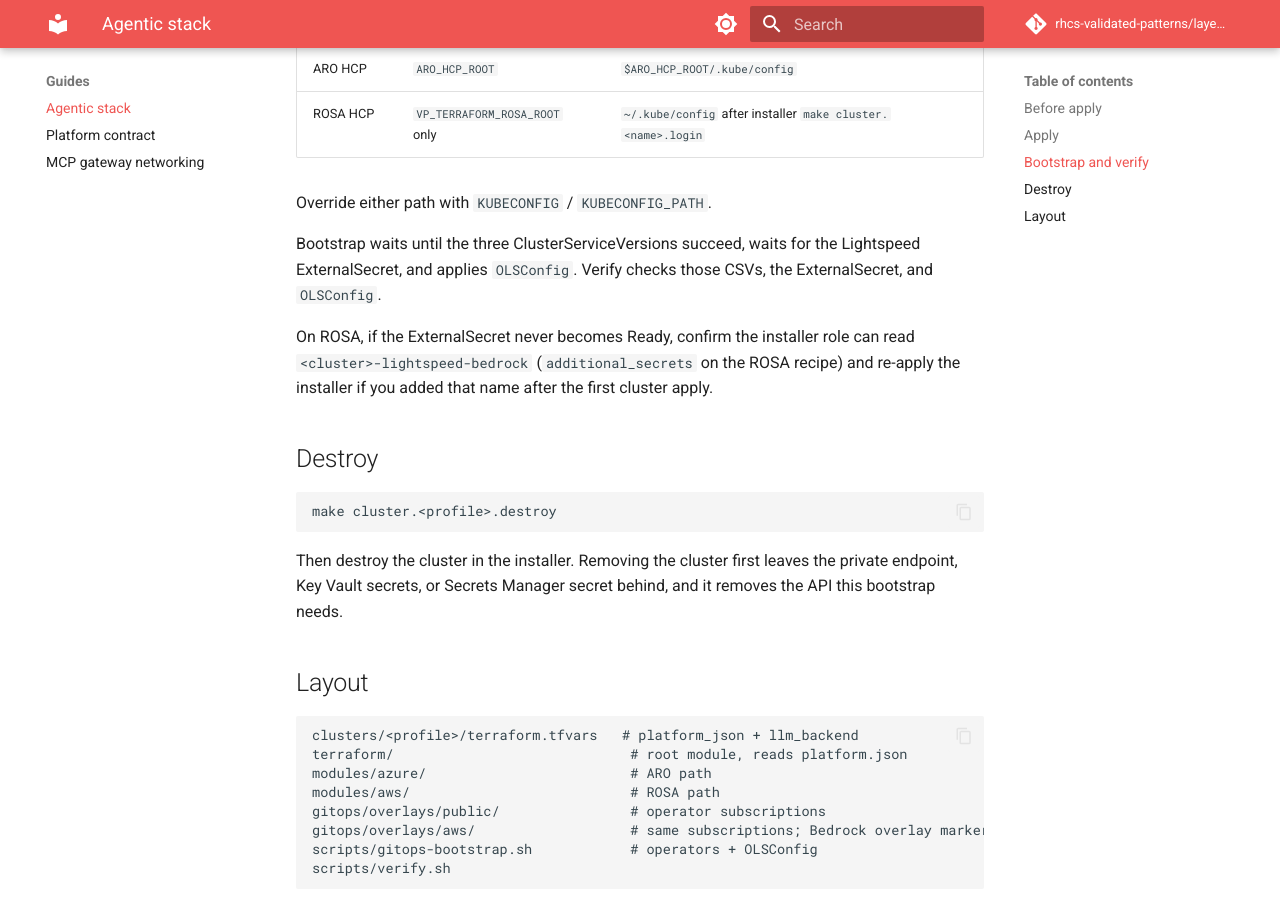
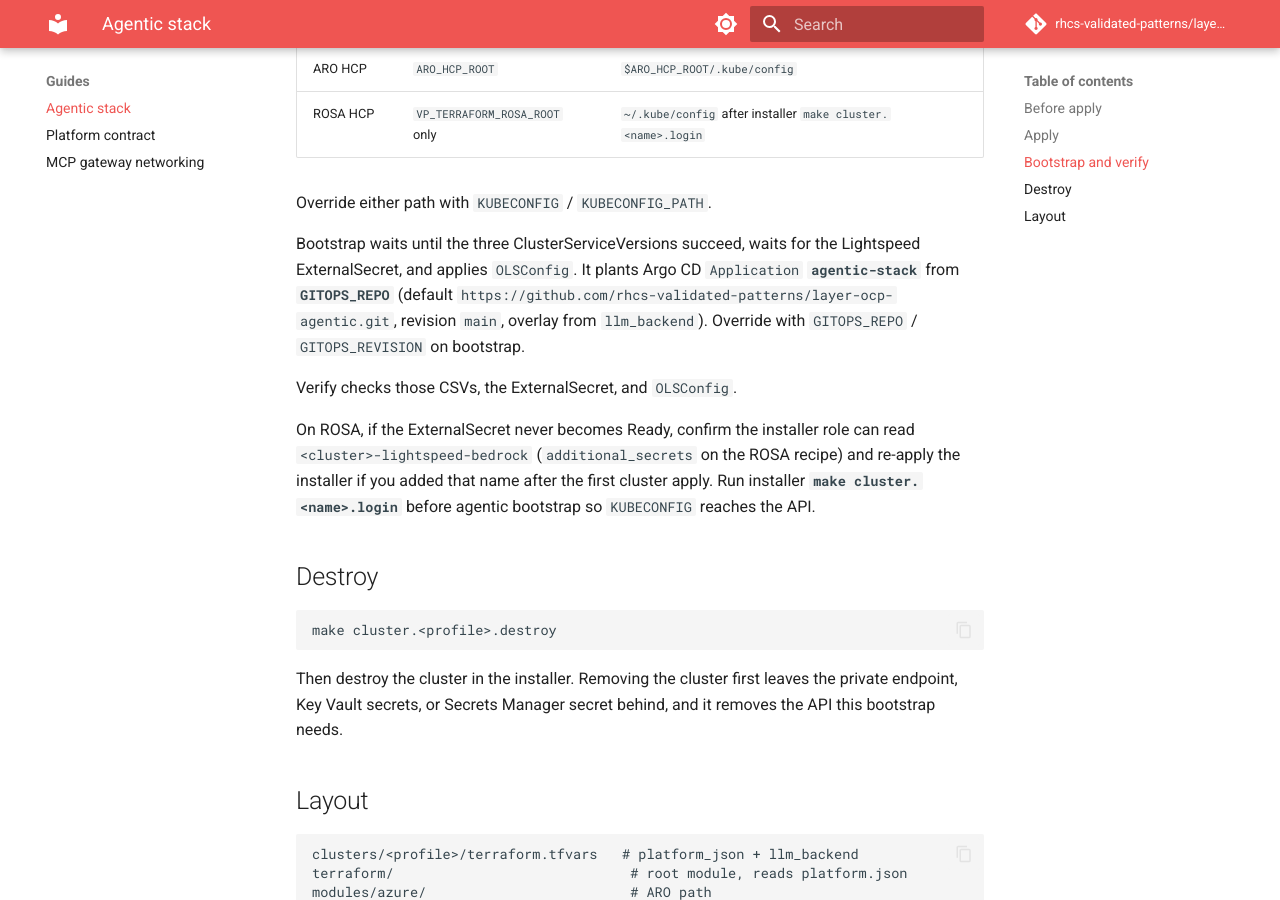
Before and after one commit to rhcs-validated-patterns/layer-ocp-agentic, an MkDocs documentation site: the page built from docs/guides/agentic-stack.md, in a window 1280 px wide and 900 px high, scrolled down 1531 px. Built offline with MkDocs 1.6.1 and Material for MkDocs 9.7.7, drawn with Linux system fonts in a browser that asks for light colours; comment, search, counter and statistics services are not loaded.

Commit message:
fixes for full e2e run
Signed-off-by: Paul Czarkowski <username.taken@gmail.com>

```diff
--- a/docs/guides/agentic-stack.md
+++ b/docs/guides/agentic-stack.md
@@ -47,9 +47,11 @@ Kubeconfig:
 
 Override either path with `KUBECONFIG` / `KUBECONFIG_PATH`.
 
-Bootstrap waits until the three ClusterServiceVersions succeed, waits for the Lightspeed ExternalSecret, and applies `OLSConfig`. Verify checks those CSVs, the ExternalSecret, and `OLSConfig`.
+Bootstrap waits until the three ClusterServiceVersions succeed, waits for the Lightspeed ExternalSecret, and applies `OLSConfig`. It plants Argo CD `Application` **`agentic-stack`** from **`GITOPS_REPO`** (default `https://github.com/rhcs-validated-patterns/layer-ocp-agentic.git`, revision `main`, overlay from `llm_backend`). Override with `GITOPS_REPO` / `GITOPS_REVISION` on bootstrap.
 
-On ROSA, if the ExternalSecret never becomes Ready, confirm the installer role can read `<cluster>-lightspeed-bedrock` (`additional_secrets` on the ROSA recipe) and re-apply the installer if you added that name after the first cluster apply.
+Verify checks those CSVs, the ExternalSecret, and `OLSConfig`.
+
+On ROSA, if the ExternalSecret never becomes Ready, confirm the installer role can read `<cluster>-lightspeed-bedrock` (`additional_secrets` on the ROSA recipe) and re-apply the installer if you added that name after the first cluster apply. Run installer **`make cluster.<name>.login`** before agentic bootstrap so `KUBECONFIG` reaches the API.
 
 ## Destroy
 
```
Also changed, not shown: AGENTS.md (+3 -1 lines), docs/getting-started/quick-start.md (+4 -2 lines), 2 other files.
